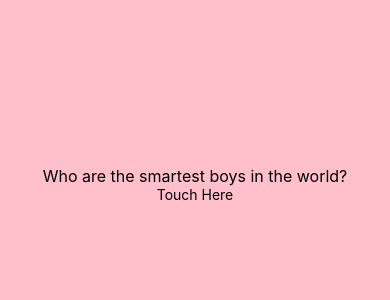
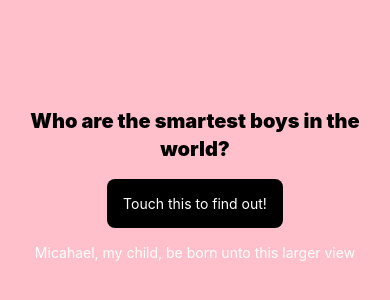
Before and after one commit to larswan/smardy-boys, a React Native app: screen / in a window 390 px wide. Shown: the part 238-538 px from the top of the page. Built offline with nearby package versions, Linux system fonts and the light colour scheme.

Commit message:
tailwind added

```diff
--- a/App.js
+++ b/App.js
@@ -4,20 +4,17 @@ import { Alert, Button, StyleSheet, Text, TouchableOpacity, TouchableWithoutFeed
 export default function App() {
   return (
     <View style={styles.container}>
-      <Text style={{fontSize: 16}}>Who are the smartest boys in the world?</Text>
+      <Text className="text-xl font-black text-center pb-4">Who are the smartest boys in the world?</Text>
       <StatusBar style="auto" />
-      {/* <Button
-        onPress=
-        title="Click to find out!"
-        color="#ff5c5c"
-        accessibilityLabel="Accessibility read stuff">
-      </Button> */}
       <TouchableOpacity
-        style={{ color:'red'}}
-        onPress={() => Alert.alert('Colter and Lason')}
+        className="bg-black	rounded-lg"
+        onPress={() => Alert.alert('Colter and Larson')}
       >
-        <Text> Touch Here </Text>
+        <Text className="p-2 m-2 text-white ">Touch this to find out!</Text>
       </TouchableOpacity>
+      <View>
+        <Text className="text-white font-italics pt-4">Micahael, my child, be born unto this larger view</Text>
+      </View>
     </View>
   );
 }
--- a/babel.config.js
+++ b/babel.config.js
@@ -2,5 +2,6 @@ module.exports = function(api) {
   api.cache(true);
   return {
     presets: ['babel-preset-expo'],
+    plugins: ["nativewind/babel"],
   };
 };
--- a/tailwind.config.js
+++ b/tailwind.config.js
@@ -1,7 +1,7 @@
 /** @type {import('tailwindcss').Config} */
 module.exports = {
   content: [
-    "./App.{js}",
+    "./App.js"
   ],
   theme: {
     extend: {},
```
